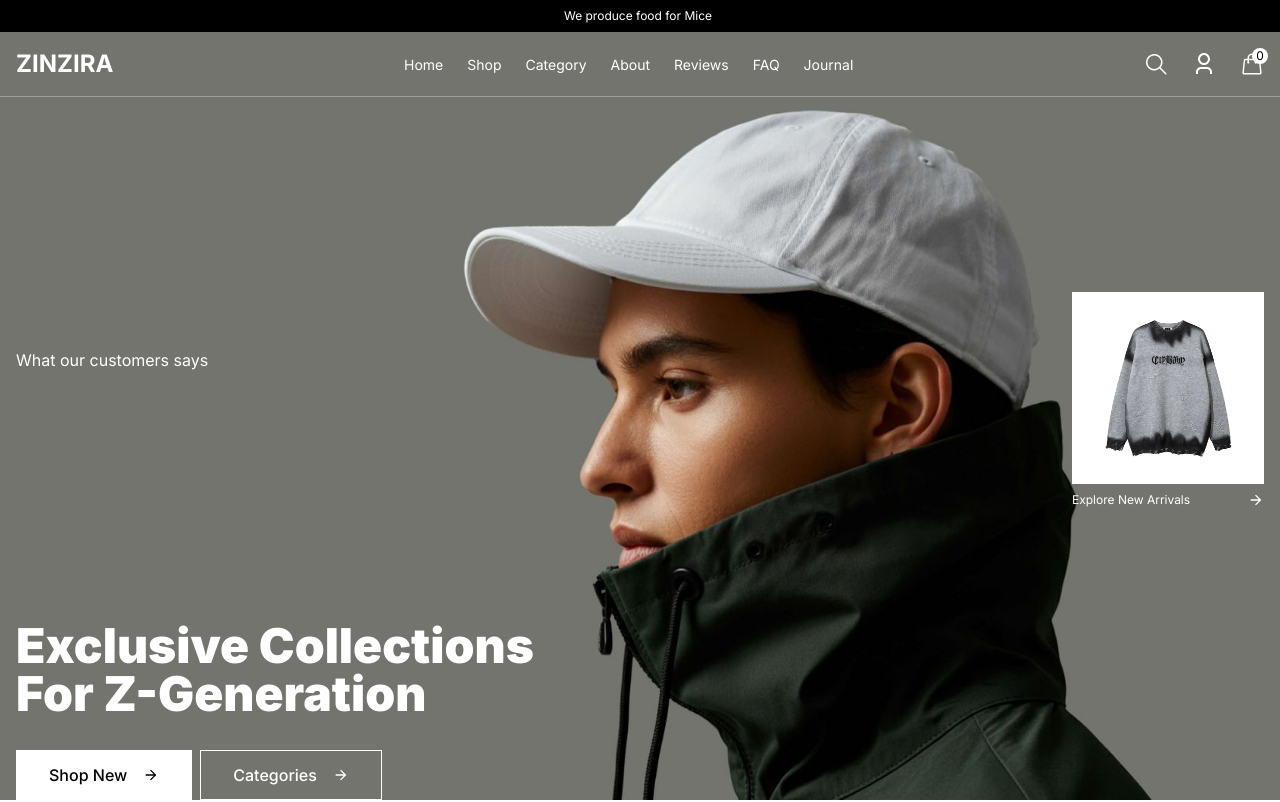
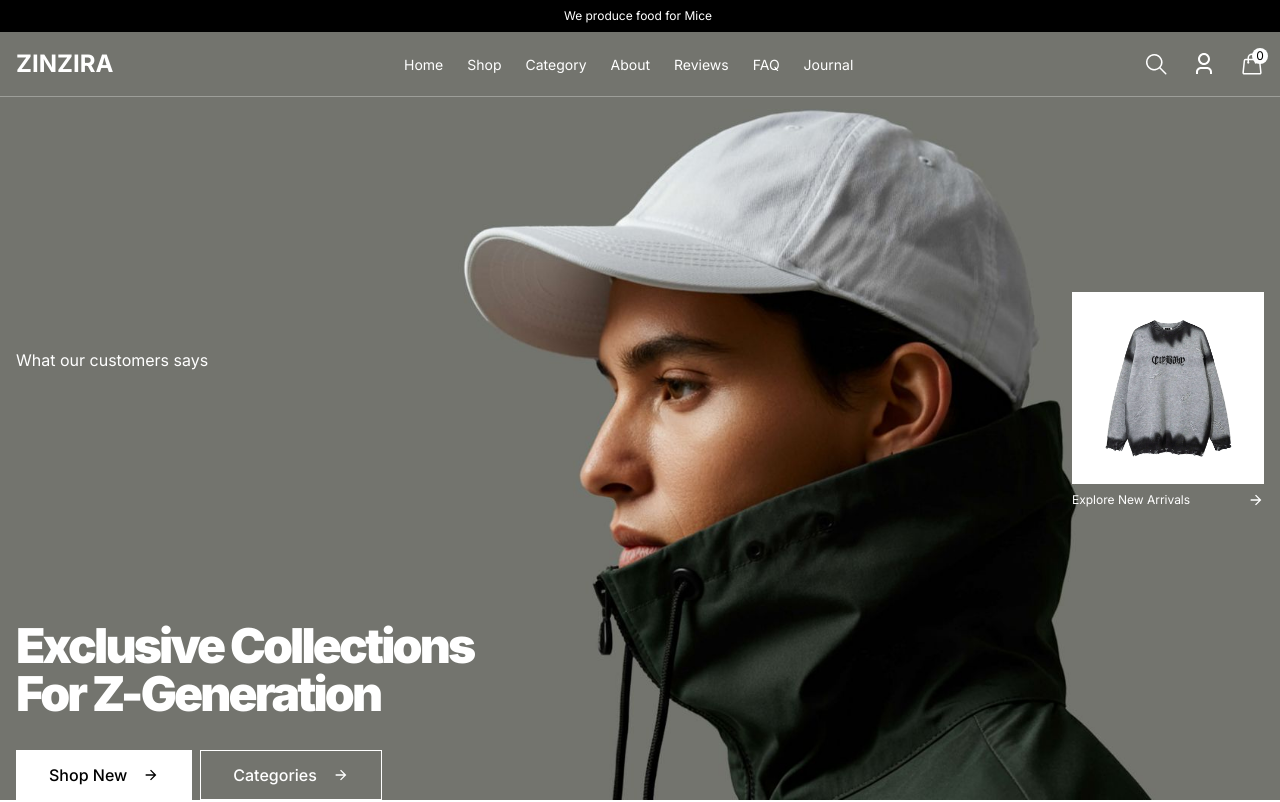
Before and after one commit to saeidsh777/shop, a Next.js app: page / in a window 1280 px wide. Shown: the top 802 px of the page. Built offline with nearby package versions, Linux system fonts and the light colour scheme.

Commit message:
CHORE: Applay style to h1 tag

```diff
--- a/src/app/globals.css
+++ b/src/app/globals.css
@@ -1,3 +1,10 @@
 @tailwind base;
 @tailwind components;
 @tailwind utilities;
+
+@layer base {
+    h1 {
+        @apply font-semibold text-4xl md:text-6xl;
+        letter-spacing: -.06em;
+    }
+}
```
